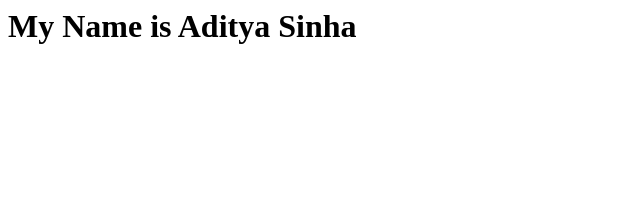
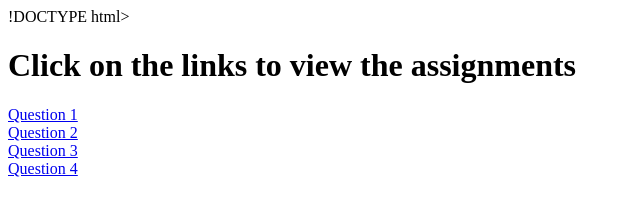
Before and after one commit to Adityasinha04/html, a plain HTML site: page index.html in a window 1280 px wide. Shown: the whole page, without its empty margins (0-640 px from the left). Drawn offline with Linux system fonts and the light colour scheme.

Commit message:
Update index.html

```diff
--- a/index.html
+++ b/index.html
@@ -1 +1,14 @@
-<h1>My Name is Aditya Sinha </h1>
+!DOCTYPE html>
+<html>
+  <body>
+<h1>Click on the links to view the assignments</h1>
+<p>
+  <a href="https://adityasinha04.github.io/webtechasignmentshtml/assignment1.html">Question 1</a><br>
+  <a href="https://adityasinha04.github.io/webtechasignmentshtml/assignment1.htmlhttps://adityasinha04.github.io/webtechasignmentshtml/assignment2.html">Question 2</a>
+  <br>
+  <a href="https://adityasinha04.github.io/webtechasignmentshtml/assignment1.htmlhttps://adityasinha04.github.io/webtechasignmentshtml/assignment3.html">Question 3</a>
+  <br>
+  <a href="https://adityasinha04.github.io/webtechasignmentshtml/assignment1.htmlhttps://adityasinha04.github.io/webtechasignmentshtml/assignment4.html">Question 4</a>
+</p>
+  </body>
+</html>
```
